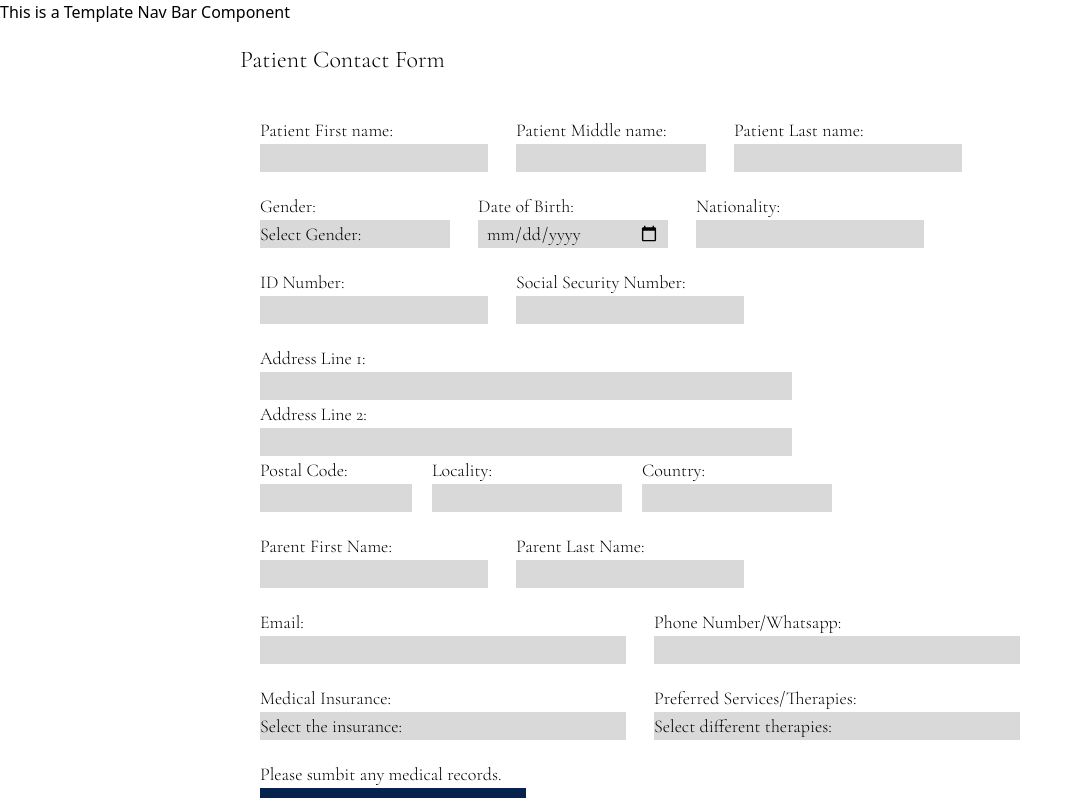
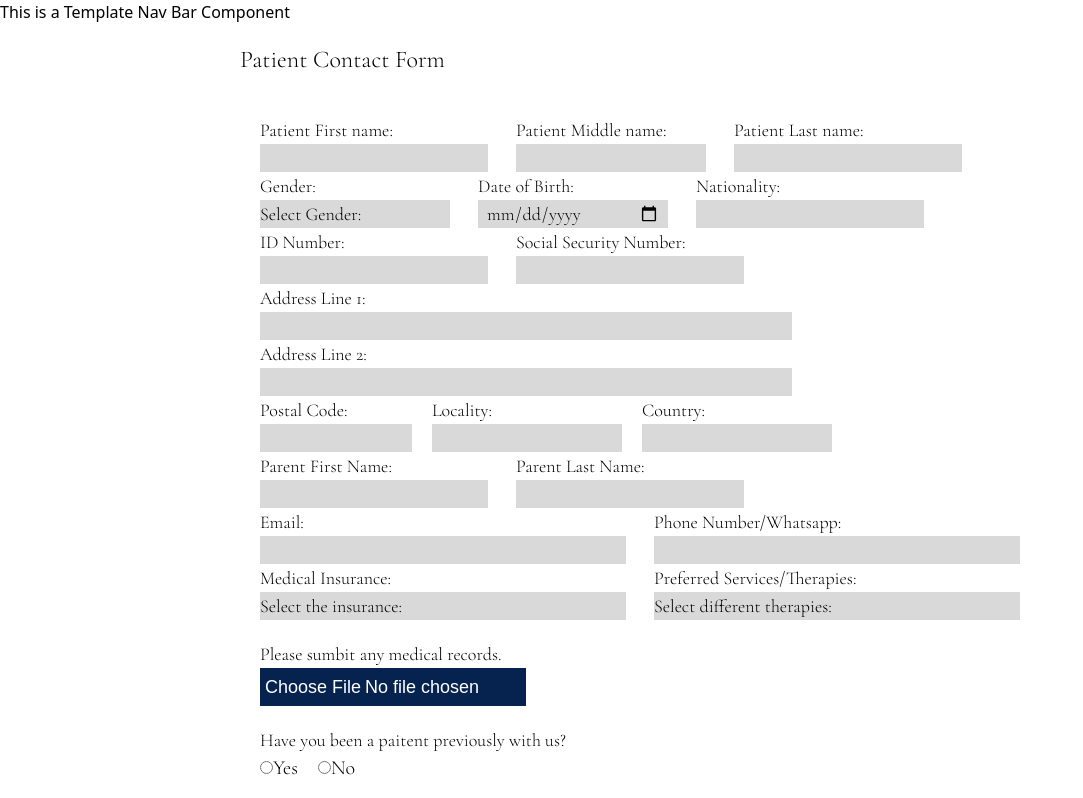
Before and after one commit to UTDallasEPICS/manos-unidas-for-autismo, a Nuxt app: page /ContactForm in a window 1280 px wide. Shown: the top 798 px of the page, without its empty margins (0-1083 px from the left). Built offline with nearby package versions, Linux system fonts and the light colour scheme; a web font is replaced by a local one.

Commit message:
getting rid of all the comments + some testing things

```diff
--- a/assets/css/main.css
+++ b/assets/css/main.css
@@ -10,16 +10,6 @@
 	--color-smoky: #d9d9d9;
 	--color-pearl: #ffffff;
 	--color-blay: #b4bbc9; /*get it? blue gray?? haha*/
-
-	--font-display: "Cormorant Garamond", "sans-serif";
-}
-@font-face {
-	font-family: "Cormorant Garamond", serif;
-	font-optical-sizing: auto;
-	font-weight: 300;
-	font-style: normal;
-	-webkit-text-fill-color: black;
-	src: url("https://fonts.googleapis.com/css2?family=Cormorant+Garamond:ital,wght@0,300..700;1,300..700&display=swap");
 }
 
 /*Fonts */
@@ -40,11 +30,6 @@
 }
 
 /*Buttons */
-/*
-Alright honcho, get rid of extra classes & create base classes. For any other specific styling use tailwind ie. the ContactForm etc.
-get rid of like.. pg & form area bc those can be made as tw in vue.
-Good luck. Do all of this & you will be reincarnated into a beautiful lotus flower
-*/
 button.manosSubmit,
 button.fileSubmit,
 button.btn {
@@ -62,21 +47,6 @@ button.manosSubmit {
 }
 
 /*layout*/
-/*
-div.fullPage {
-	flex-direction: column;
-	height: 100%;
-}
-
-
-div.contactFormPage {
-	display: flex;
-	height: auto;
-	place-content: center;
-}
-
-*/
-
 div.contactFormArea {
 	/*font wont work :(( */
 	font-family: "Cormorant Garamond", serif;
@@ -86,17 +56,7 @@ div.contactFormArea {
 	-webkit-text-fill-color: black;
 }
 
-/*
-div.contactFormContent {
-	font-size: var(--text-lg);
-	line-height: var(--tw-leading, var(--text-lg--line-height));
-	justify-content: flex-start;
-	padding: calc(var(--spacing) * 5);
-}
-	 */
-
 form.contactForm {
-	/*what is ths????? */
 	flex-direction: column;
 	flex-wrap: wrap;
 	justify-content: center;
@@ -104,25 +64,6 @@ form.contactForm {
 }
 
 /*yippe inputs*/
-/*
-div.freeResponseArea {
-	flex-wrap: wrap;
-	gap: calc(var(--spacing) * 5);
-}
-*/
-/*
-div.inputBoxRow {
-	height: auto;
-	gap: calc(var(--spacing) * 7);
-}
-
-div.addressInputBoxRow {
-	height: auto;
-	width: 100%;
-	gap: calc(var(--spacing) * 1);
-}
-*/
-
 div.textLabelAndBox_Size1,	/*1-med. 2-small. 3-big. 4-tiny*/
 div.textLabelAndBox_Size2,
 div.textLabelAndBox_Size3,
@@ -174,11 +115,10 @@ input.input {
 .contactFormListboxOption,
 .contactFormListboxOptions,
 .contactFormListboxButton,
-div.freeResponseArea,
-form.contactForm,
-div.contactFormContent,
-div.inputBoxRow,
-div.fullPage {
+.listboxOption,
+.listboxOptions,
+.listboxButton form.contactForm,
+div.inputBoxRow {
 	display: flex;
 	width: 100%;
 }
```
